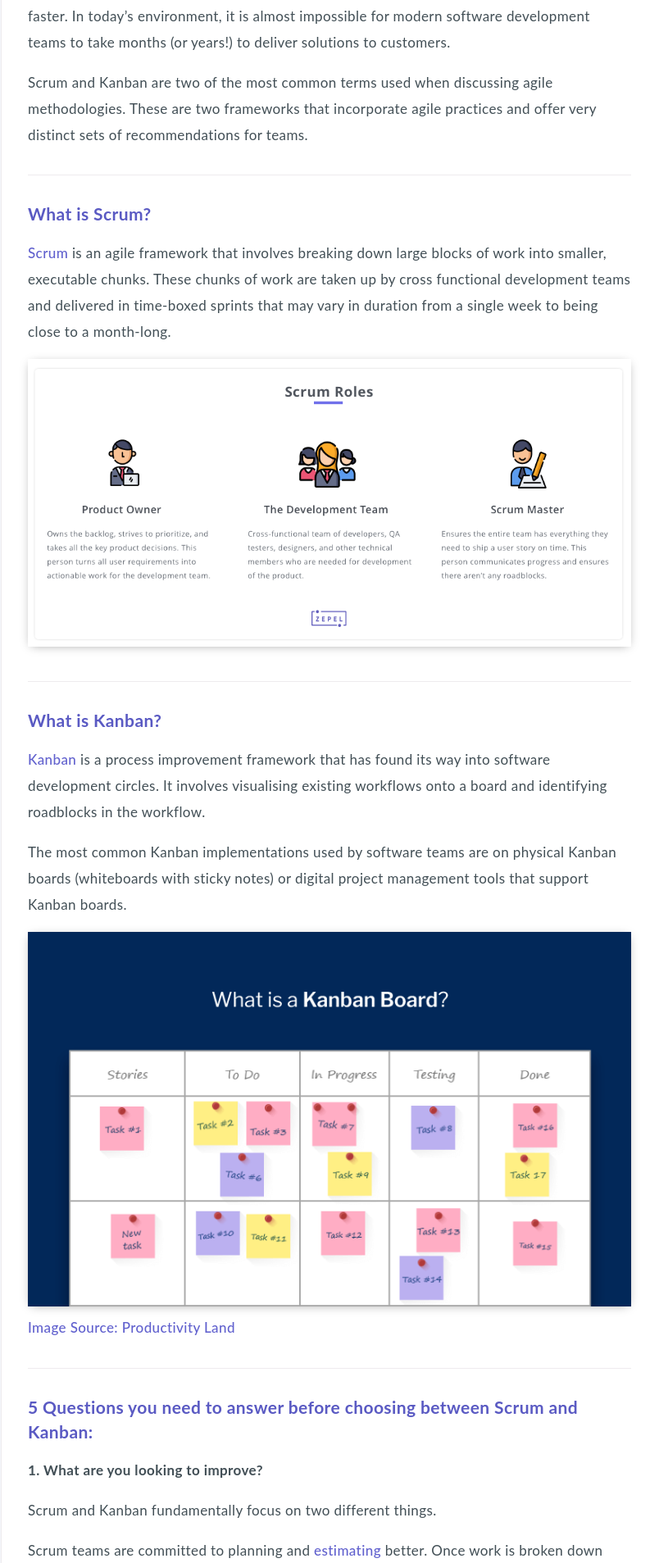
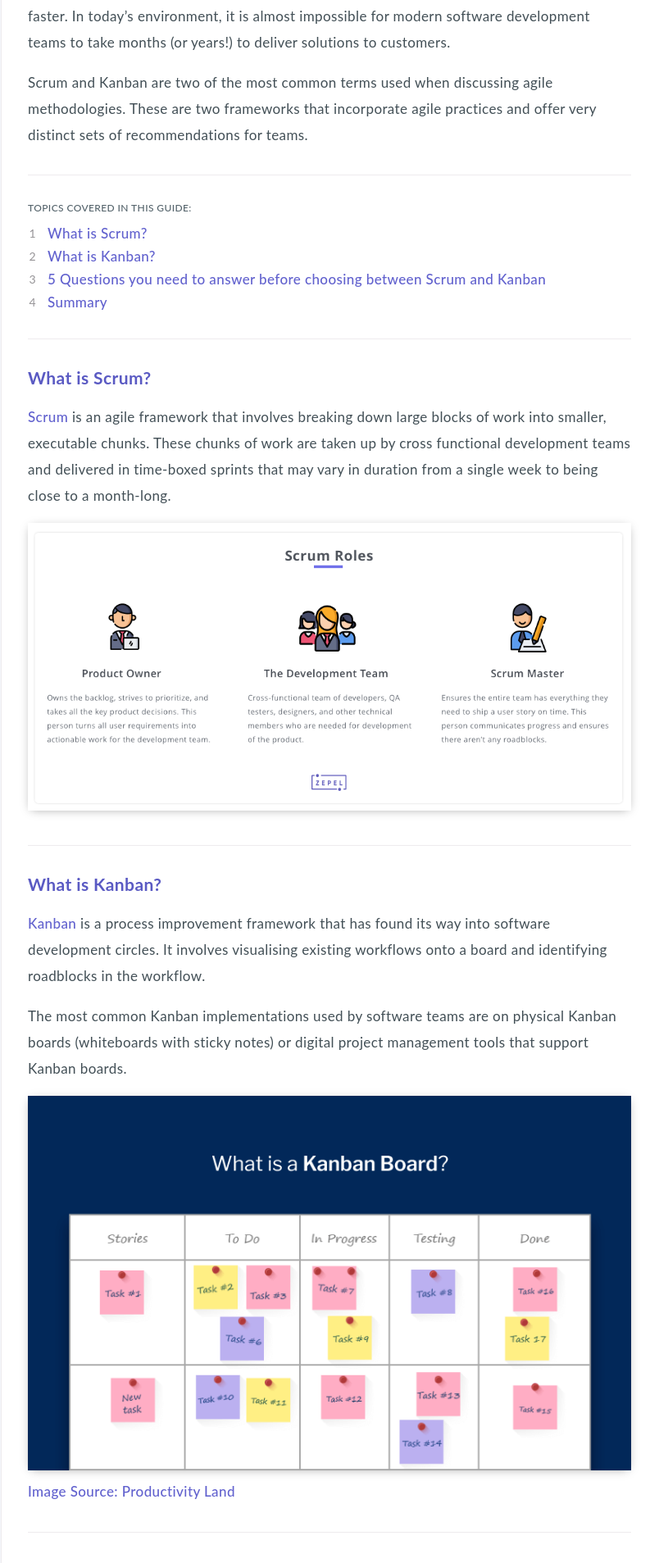
Before and after one commit to svikashk/agile, a Jekyll site: the page built from agile/scrum-vs-kanban.md, in a window 1280 px wide. Shown: the part 353-2260 px from the top of the page at 82% size, without its empty margins (354-1158 px from the left). Built offline with Jekyll 4.4.1, drawn with Linux system fonts in a browser that asks for light colours; some of the changed text lies outside the part shown.

Commit message:
added toc

```diff
--- a/agile/scrum-vs-kanban.md
+++ b/agile/scrum-vs-kanban.md
@@ -13,13 +13,21 @@ publisher: Zepel
 ---
 
 ## Scrum or Kanban: 5 questions to answer before you choose.
-{: .fs-9 }
+{: .fs-9 .no_toc }
 
 The [agile manifesto](https://agilemanifesto.org/principles.html) comprises of a guiding principles that help software development teams incorporate feedback and make changes faster.
 
 Teams are striving to become agile in order to build better products and get them to market faster. In today’s environment, it is almost impossible for modern software development teams to take months (or years!) to deliver solutions to customers.
 
 Scrum and Kanban are two of the most common terms used when discussing agile methodologies. These are two frameworks that incorporate agile practices and offer very distinct sets of recommendations for teams.
+
+---
+
+## TOPICS COVERED IN THIS GUIDE:
+{: .no_toc .text-delta }
+
+1. TOC
+{:toc}
 
 ---
 
@@ -42,7 +50,7 @@ The most common Kanban implementations used by software teams are on physical Ka
 
 ---
 
-## 5 Questions you need to answer before choosing between Scrum and Kanban:
+## 5 Questions you need to answer before choosing between Scrum and Kanban
 **1. What are you looking to improve?**
 
   Scrum and Kanban fundamentally focus on two different things.
@@ -92,6 +100,7 @@ The most common Kanban implementations used by software teams are on physical Ka
 ## Summary
 
 ### Choose Scrum if:
+{: .no_toc}
 - You are looking to **drastically change the way your teams approach software development and delivery**.
 
 - You feel that your teams need to do a better job of **breaking down work, estimating timelines, and releasing software**.
@@ -118,6 +127,7 @@ The most common Kanban implementations used by software teams are on physical Ka
 ---
 
 ### Choose Kanban if:
+{: .no_toc}
 - Your team has a **workflow that can be visualised**.
 
 - Your tasks usually follow the same **repeatable workflow** rather than being more ad hoc in nature.
```
